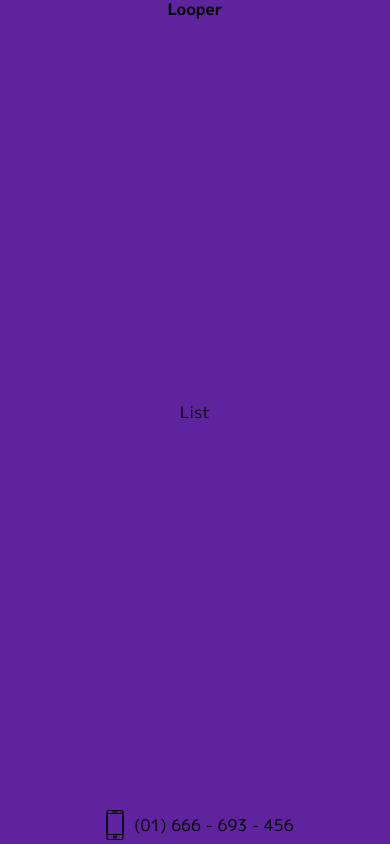
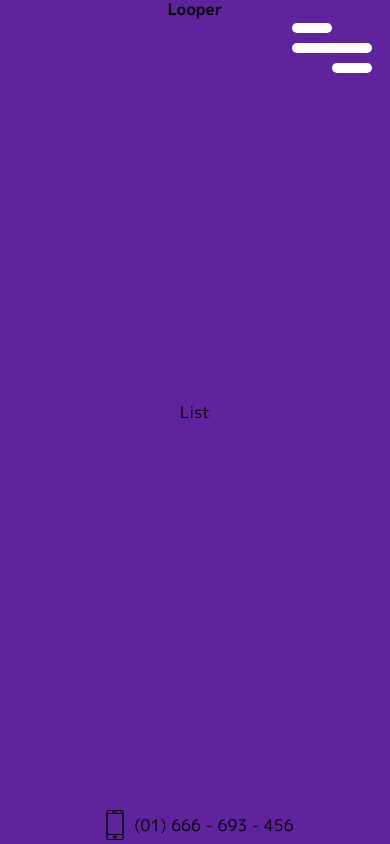
Before and after one commit to drimchansky/jade, a Gatsby site: page / in a window 390 px wide. Built offline with nearby package versions, Linux system fonts and the light colour scheme; Gatsby itself is replaced by a stand-in of ours.

Commit message:
Add Hamburger

```diff
--- /dev/null
+++ b/src/components/common/Hamburger.js
@@ -0,0 +1,66 @@
+import React from 'react'
+import styled from 'styled-components'
+
+const StyledHamburger = styled.button`
+  position: absolute;
+  height: 80px;
+  width: 100px;
+  right: 0.5rem;
+  top: 0.5rem;
+  cursor: pointer;
+  border: none;
+  padding: 0;
+  background: none;
+
+  & span {
+    height: 10px;
+    width: 80px;
+    position: absolute;
+    border-radius: 50px;
+    background-color: white;
+    transform: ${props =>
+      props.open
+        ? 'translate(-50%,-50%) rotate(135deg);'
+        : 'translate(-50%, -50%) rotate(0deg)'};
+    transition: all ease 0.5s;
+
+    &::before,
+    &::after {
+      content: '';
+      position: absolute;
+      height: inherit;
+      border-radius: inherit;
+      background-color: inherit;
+      margin: auto;
+      width: 50%;
+      transition: all ease 0.5s;
+    }
+
+    &::before {
+      ${props => (props.open ? '' : '')};
+      top: ${props => (props.open ? '0' : '-20px')};
+      left: 0;
+      transform: ${props =>
+        props.open ? 'translateX(100%) rotate(-90deg);' : ''};
+      transform-origin: left;
+    }
+
+    &::after {
+      bottom: ${props => (props.open ? '0' : '-20px')};
+      right: 0;
+      transform: ${props =>
+        props.open ? 'translateX(-100%) rotate(-90deg);' : ''};
+      transform-origin: right;
+    }
+  }
+`
+
+const Hamburger = ({ open, setOpen }) => {
+  return (
+    <StyledHamburger open={open} onClick={() => setOpen(!open)}>
+      <span></span>
+    </StyledHamburger>
+  )
+}
+
+export default Hamburger
--- a/src/components/layouts/Layout.js
+++ b/src/components/layouts/Layout.js
@@ -1,11 +1,15 @@
-import React from 'react'
+import React, { useState } from 'react'
 
 import GlobalStyles from '../utility/GlobalStyles'
 import SiteMetadata from '../utility/SiteMetadata'
+import Hamburger from '../common/Hamburger'
 
 const Layout = ({ children }) => {
+  const [open, setOpen] = useState(false)
+
   return (
     <>
+      <Hamburger open={open} setOpen={setOpen} />
       <SiteMetadata />
       <GlobalStyles />
       <>{children}</>
--- a/src/components/utility/GlobalStyles.js
+++ b/src/components/utility/GlobalStyles.js
@@ -6,6 +6,7 @@ const GlobalStyles = createGlobalStyle`
 html {
   line-height: 1.15; /* 1 */
   -webkit-text-size-adjust: 100%; /* 2 */
+  font-size: 16px;
   font-family: ${fonts.main};
 }
 
```
